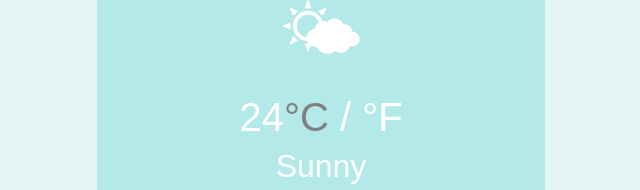
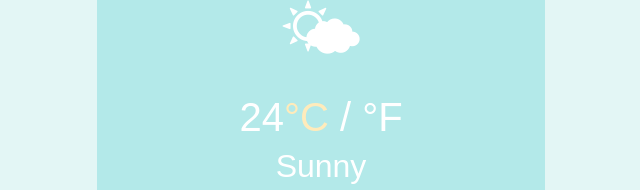
Before and after one commit to LucieAgs/weatherApp, a website built with Parcel: page index.html in a window 1280 px wide. In both pictures the pointer is over the link "°C". Shown: the part 218-408 px from the top of the page, 319-959 px from the left. Built offline with nearby package versions, Linux system fonts and the light colour scheme.

Commit message:
Added styles for celsius and fahrenheit links

```diff
--- a/style.css
+++ b/style.css
@@ -42,9 +42,20 @@ body {
   color: white;
 }
 .links:hover {
-  color: grey;
+  color: #ffebbb;
   transition: 2ms ease-in-out;
 }
+
+#temperatures .active {
+  color: #ffebbb;
+  cursor: default;
+}
+
+#temperatures .active:hover {
+  color: #ffebbb;
+  cursor: default;
+}
+
 #temperatures {
   font-size: 40px;
 }
@@ -63,6 +74,7 @@ body {
   position: static;
   bottom: 0;
 }
+
 #iconsForecast {
   margin: 20px 0px;
   font-size: 30px;
```
